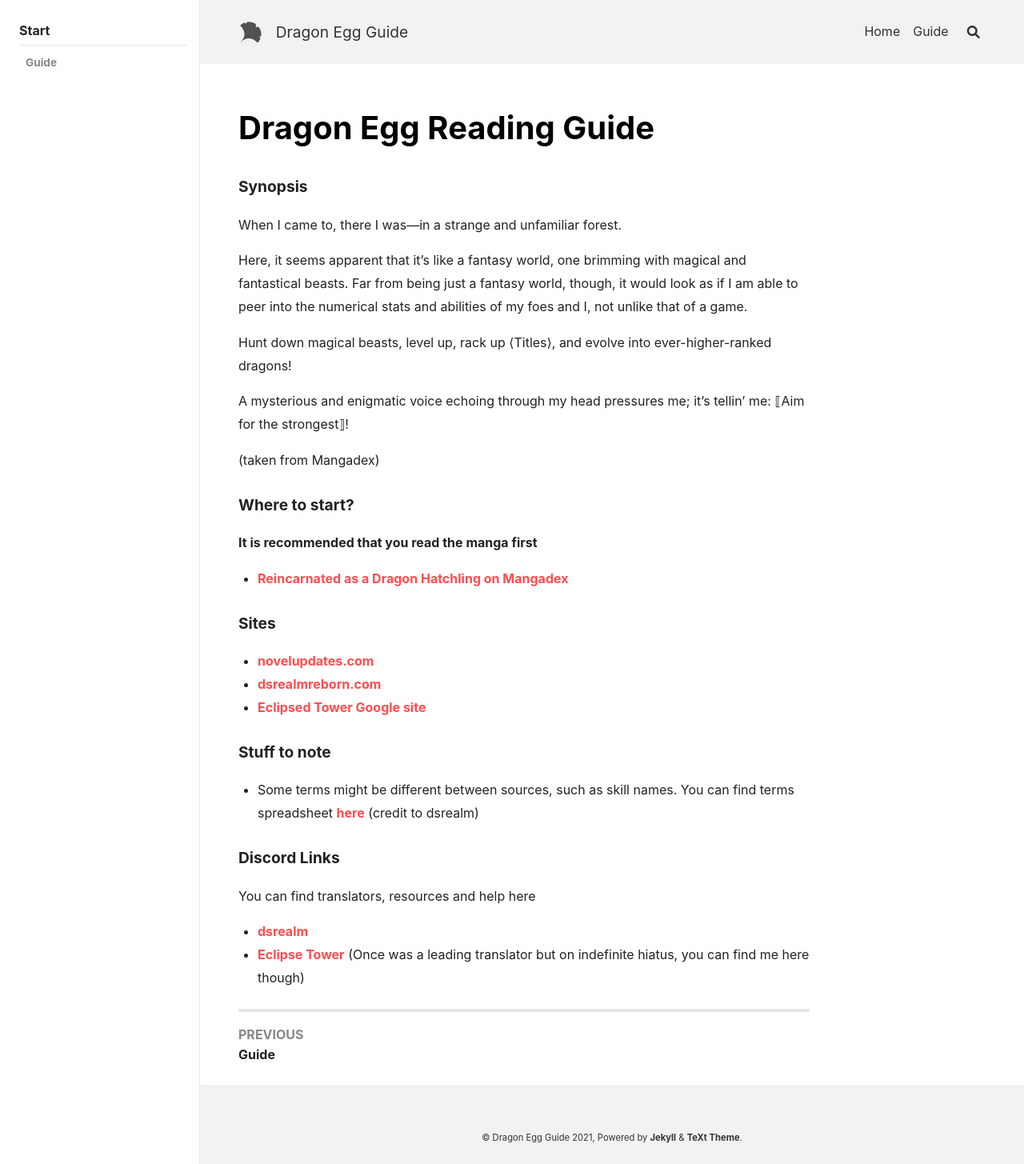
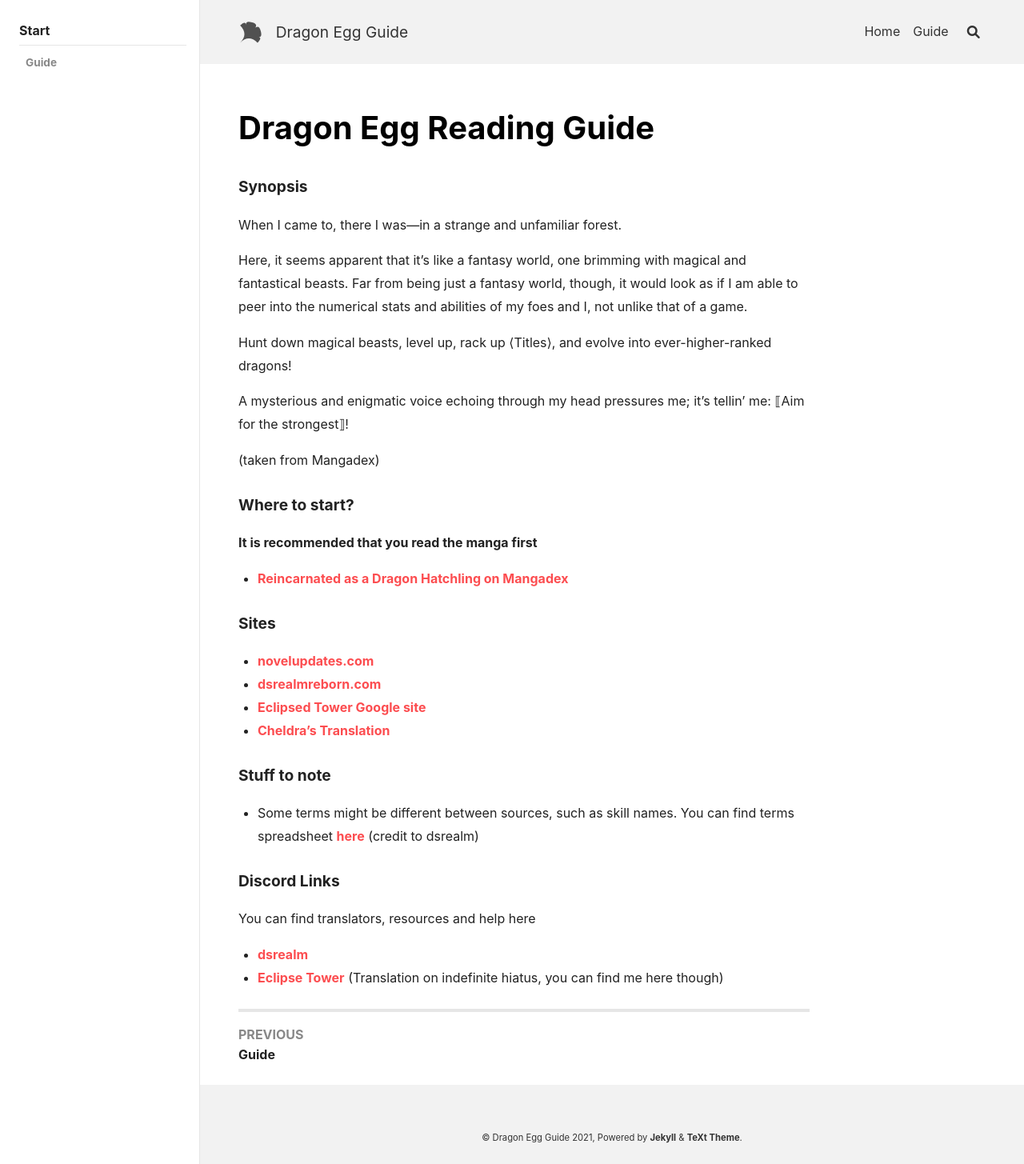
Before and after one commit to NovusIrez/DragonEggGuide, a Jekyll site: the page built from docs/gist.md, in a window 1280 px wide. Shown: the whole page at 80% size. Built offline with Jekyll 4.4.1, drawn with Linux system fonts in a browser that asks for light colours; nearby versions of some CDN libraries.

Commit message:
edit a bit

```diff
--- a/docs/gist.md
+++ b/docs/gist.md
@@ -26,6 +26,7 @@ A mysterious and enigmatic voice echoing through my head pressures me; it’s te
 - [novelupdates.com](https://www.novelupdates.com/series/reincarnated-as-a-dragons-egg-lets-aim-to-be-the-strongest/)
 - [dsrealmreborn.com](https://dsrealmreborn.com/)
 - [Eclipsed Tower Google site](https://sites.google.com/view/dragoneggtl/home?authuser=0)
+- [Cheldra's Translation](https://cheldra.wordpress.com/)
 
 #### Stuff to note
 - Some terms might be different between sources, such as skill names. You can find terms spreadsheet [here](https://docs.google.com/spreadsheets/d/12dJ8WVFg0CZi_VlGkedOWQZuz6Yq-slZ9BCys6LuC6o/edit#gid=0) (credit to dsrealm)
@@ -33,4 +34,4 @@ A mysterious and enigmatic voice echoing through my head pressures me; it’s te
 #### Discord Links
 You can find translators, resources and help here
 - [dsrealm](https://discord.gg/5YvW4e7Dxp)
-- [Eclipse Tower](https://discord.gg/eCnvvEXN4a) (Once was a leading translator but on indefinite hiatus, you can find me here though)
+- [Eclipse Tower](https://discord.gg/eCnvvEXN4a) (Translation on indefinite hiatus, you can find me here though)
```
Also changed, not shown: index.md (+1 -1 lines), 1 other file.
